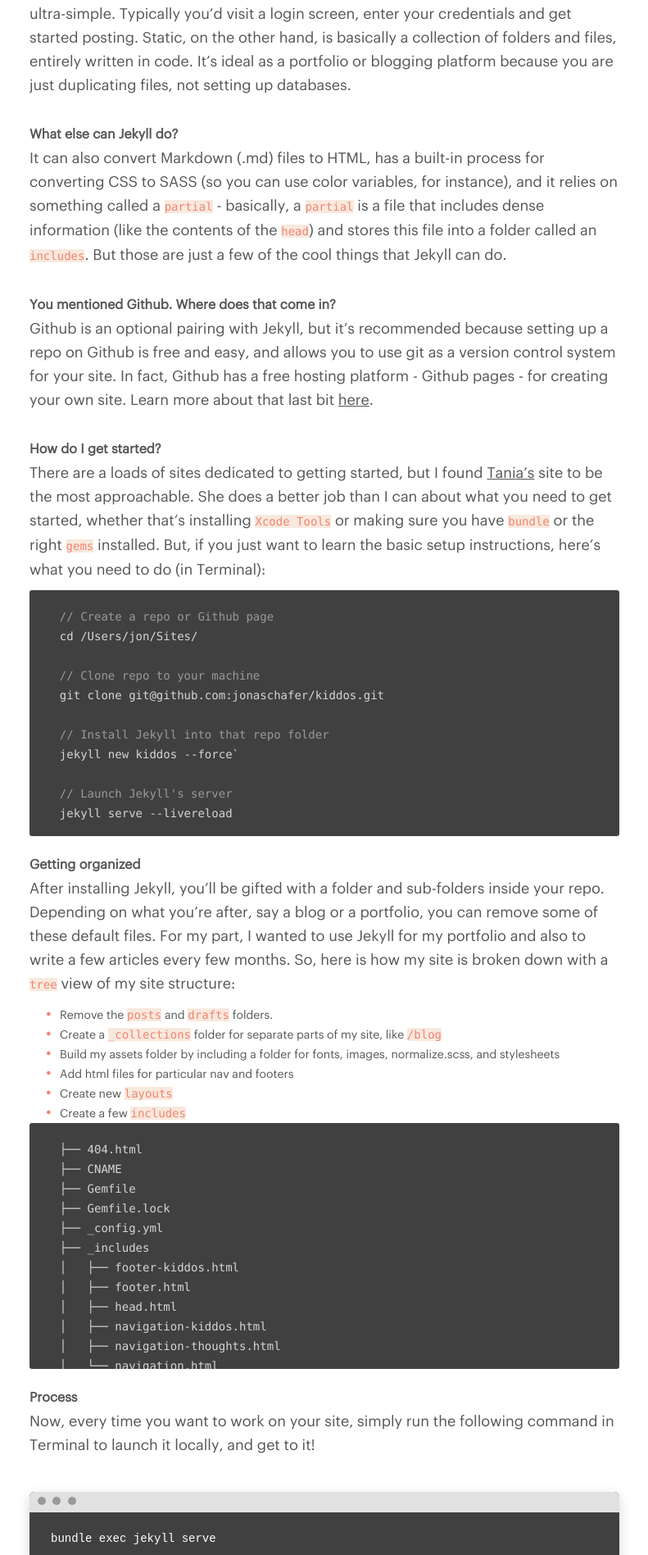
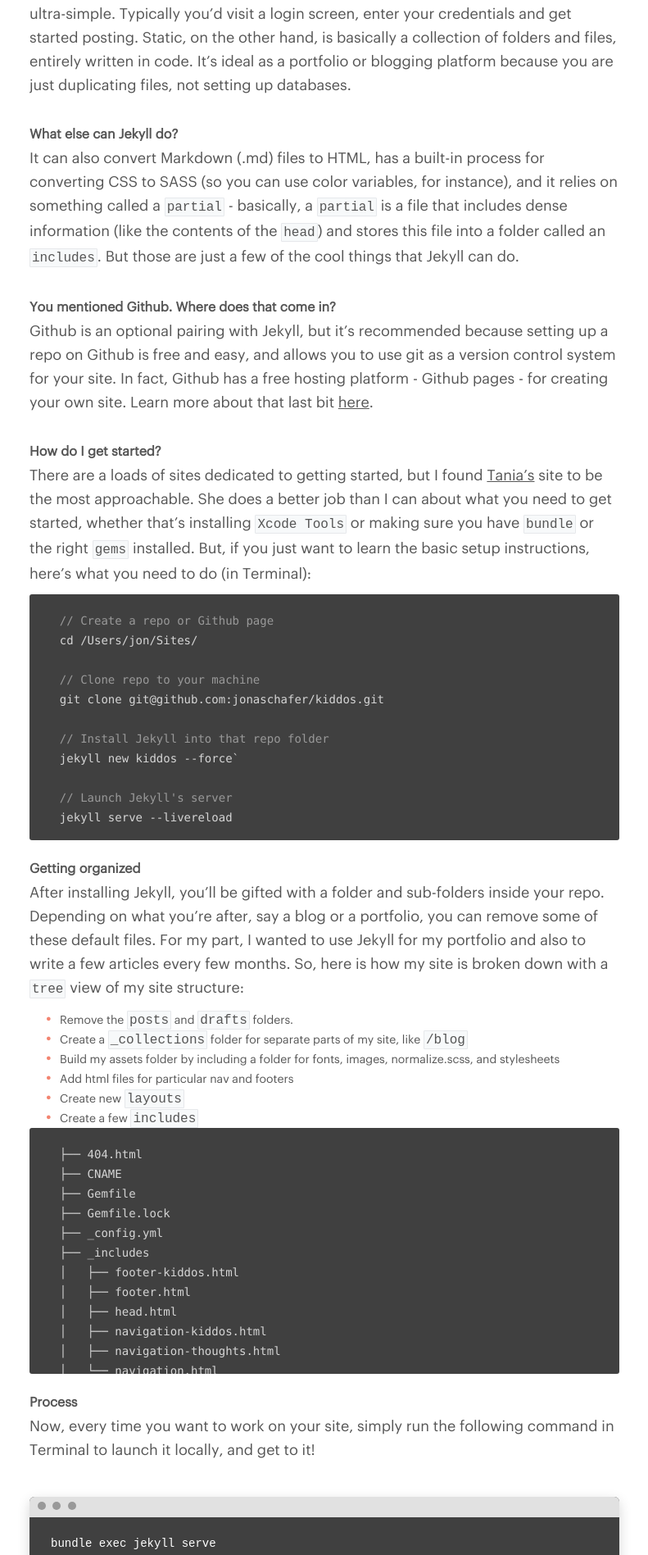
Before and after one commit to jonaschafer/jonaschafer.github.io, a Jekyll site: the page built from collections/_thoughts/before.md, in a window 1280 px wide. Shown: the part 1091-2988 px from the top of the page at 82% size, without its empty margins (244-1035 px from the left). Built offline with Jekyll 4.4.1, drawn with Linux system fonts in a browser that asks for light colours.

Commit message:
moved and edit code type styles to thoughts

```diff
--- a/assets/stylesheets/core/_type.scss
+++ b/assets/stylesheets/core/_type.scss
@@ -64,29 +64,3 @@ h6 {
 .footer {
   font-size: 14px;
 }
-
-/* ==========================================================================
-   Code
-========================================================================== */
-
-// unsused
-pre {
-  background-color: $terminal;
-  color: $bash;
-  font-size: 14px;
-  line-height: 24px;
-  font-family: Menlo,Roboto Mono,Courier New,monospace;
-  border-radius: 3px;
-  padding: 20px;
-  height: 300px;
-  overflow: auto;
-}
-
-// should be BEM, p_code, SPAN class
-.code {
-  background-color: $peach-dark;
-  color: $coral;
-  font-size: 14px;
-  font-family: Menlo,Roboto Mono,Courier New,monospace;
-  display: inline;
-}
--- a/assets/stylesheets/fun/thoughts.scss
+++ b/assets/stylesheets/fun/thoughts.scss
@@ -64,4 +64,37 @@
     // background:$peach-dark;
 
   }
+
+  /* ==========================================================================
+     Code
+  ========================================================================== */
+
+  // unsused
+  pre {
+    background-color: $terminal;
+    color: $bash;
+    font-size: 14px;
+    line-height: 24px;
+    font-family: Menlo,Roboto Mono,Courier New,monospace;
+    border-radius: 3px;
+    padding: 20px;
+    height: 300px;
+    overflow: auto;
+  }
+
+  // should be BEM, p_code, SPAN class
+  .code {
+    color: $grey;
+    background-color: #f7f9fa;
+    border-color: #e6e8eb;
+    word-spacing: normal;
+    border-radius: 1px;
+    border: 1px solid #e6e8eb;
+    padding: 2px 2px 1px;
+    font-size: 16px;
+    font-family: SourceCodePro,monospace;
+    display: inline;
+  }
+
+
 }
```
